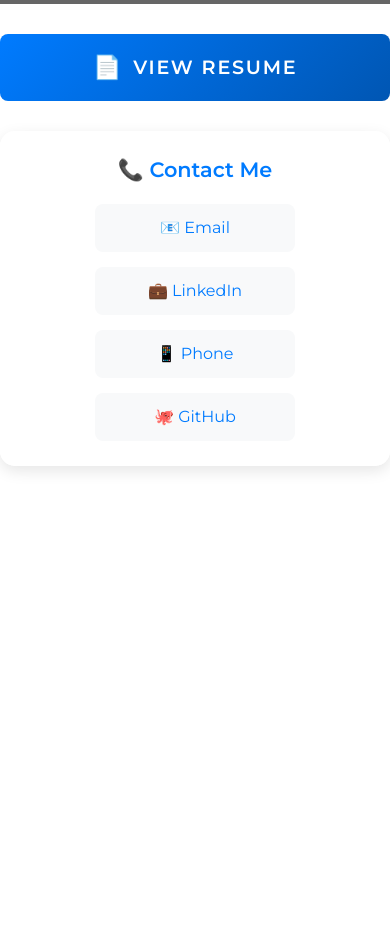
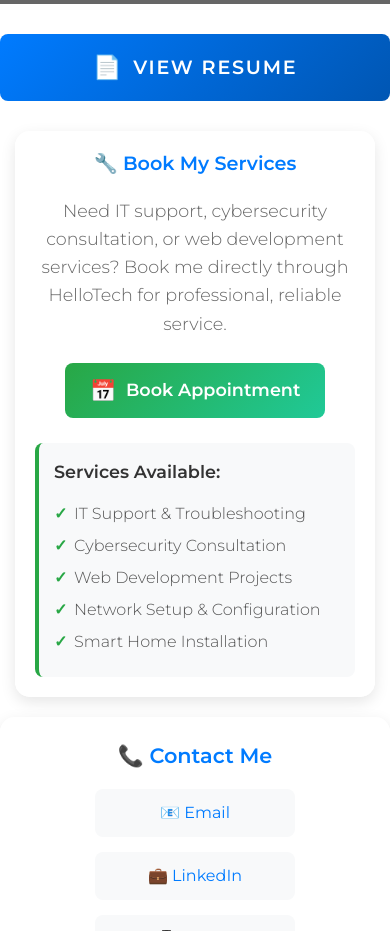
Before and after one commit to FaustoRosado/my-portfolio, a plain HTML site: page hire.html in a window 390 px wide. Shown: the part 840-1771 px from the top of the page. Before the commit the page ends 1326 px from the top, so only its background shows below. Drawn offline with Linux system fonts and the light colour scheme.

```diff
--- a/hire.html
+++ b/hire.html
@@ -242,7 +242,7 @@
                                                          <div class="resume-header">
                                  <h1 class="resume-name">Fausto Rosado</h1>
                                  <div class="resume-contact">
-                                    New York, NY | 718-536-9149 | faustrosado@gmail.com<br>
+                                     New York, NY | 347-280-3080 | faustrosado@gmail.com<br>
                                      linkedin.com/in/fausto-codes | github.com/FaustoRosado
                                  </div>
                              </div>
@@ -335,13 +335,37 @@
                 </div>
             </div>
 
+            <!-- Booking Section -->
+            <div class="booking-section">
+                <h3>🔧 Book My Services</h3>
+                <div class="booking-content">
+                    <p>Need IT support, cybersecurity consultation, or web development services? Book me directly through HelloTech for professional, reliable service.</p>
+                    <div class="booking-button">
+                        <a href="https://www.hellotech.com/schedule/240665" target="_blank" class="book-btn">
+                            <span class="btn-icon">📅</span>
+                            <span class="btn-text">Book Appointment</span>
+                        </a>
+                    </div>
+                    <div class="booking-details">
+                        <p><strong>Services Available:</strong></p>
+                        <ul>
+                            <li>IT Support & Troubleshooting</li>
+                            <li>Cybersecurity Consultation</li>
+                            <li>Web Development Projects</li>
+                            <li>Network Setup & Configuration</li>
+                            <li>Smart Home Installation</li>
+                        </ul>
+                    </div>
+                </div>
+            </div>
+
             <!-- Simple Contact Section -->
             <div class="simple-contact">
                 <h3>📞 Contact Me</h3>
                 <div class="contact-links">
                     <a href="mailto:faustrosado@gmail.com" class="contact-link">📧 Email</a>
                     <a href="https://linkedin.com/in/fausto-codes" target="_blank" class="contact-link">💼 LinkedIn</a>
-                    <a href="tel:718-536-9149" class="contact-link">📱 Phone</a>
+                    <a href="tel:347-280-3080" class="contact-link">📱 Phone</a>
                     <a href="https://github.com/FaustoRosado" target="_blank" class="contact-link">🐙 GitHub</a>
                 </div>
             </div>
@@ -471,6 +495,96 @@
                 margin: 20px 0;
             }
 
+                         /* Booking Section */
+             .booking-section {
+                 background: rgba(255, 255, 255, 0.95);
+                 border-radius: 15px;
+                 padding: 30px;
+                 margin: 20px auto;
+                 max-width: 700px;
+                 box-shadow: 0 5px 15px rgba(0, 0, 0, 0.1);
+                 text-align: center;
+             }
+
+             .booking-section h3 {
+                 color: #007bff;
+                 margin-bottom: 20px;
+                 font-size: 1.4em;
+                 font-weight: 600;
+             }
+
+             .booking-content p {
+                 color: #666;
+                 margin-bottom: 25px;
+                 font-size: 1.1em;
+                 line-height: 1.6;
+             }
+
+             .booking-button {
+                 margin: 25px 0;
+             }
+
+             .book-btn {
+                 background: linear-gradient(135deg, #28a745, #20c997);
+                 color: white;
+                 text-decoration: none;
+                 padding: 15px 30px;
+                 border-radius: 8px;
+                 font-weight: 600;
+                 font-size: 1.2em;
+                 transition: all 0.3s ease;
+                 display: inline-flex;
+                 align-items: center;
+                 gap: 10px;
+                 border: none;
+                 cursor: pointer;
+             }
+
+             .book-btn:hover {
+                 background: linear-gradient(135deg, #20c997, #17a2b8);
+                 transform: translateY(-2px);
+                 box-shadow: 0 5px 15px rgba(40, 167, 69, 0.3);
+                 color: white;
+                 text-decoration: none;
+             }
+
+             .booking-details {
+                 margin-top: 25px;
+                 text-align: left;
+                 background: #f8f9fa;
+                 padding: 20px;
+                 border-radius: 8px;
+                 border-left: 4px solid #28a745;
+             }
+
+             .booking-details p {
+                 color: #333;
+                 font-weight: 600;
+                 margin-bottom: 15px;
+             }
+
+             .booking-details ul {
+                 list-style: none;
+                 padding-left: 0;
+                 margin: 0;
+             }
+
+             .booking-details li {
+                 color: #555;
+                 margin-bottom: 8px;
+                 padding-left: 20px;
+                 position: relative;
+                 line-height: 1.5;
+             }
+
+             .booking-details li:before {
+                 content: "✓";
+                 color: #28a745;
+                 font-weight: bold;
+                 position: absolute;
+                 left: 0;
+             }
+
              /* Simple Contact Section */
              .simple-contact {
                  background: rgba(255, 255, 255, 0.95);
@@ -531,6 +645,24 @@
                  }
 
                  .modal-body {
+                     padding: 15px;
+                 }
+
+                 .booking-section {
+                     margin: 15px;
+                     padding: 20px;
+                 }
+
+                 .booking-section h3 {
+                     font-size: 1.2em;
+                 }
+
+                 .book-btn {
+                     padding: 12px 25px;
+                     font-size: 1.1em;
+                 }
+
+                 .booking-details {
                      padding: 15px;
                  }
 
```
Lines whose indentation alone changed are shown as unchanged.
